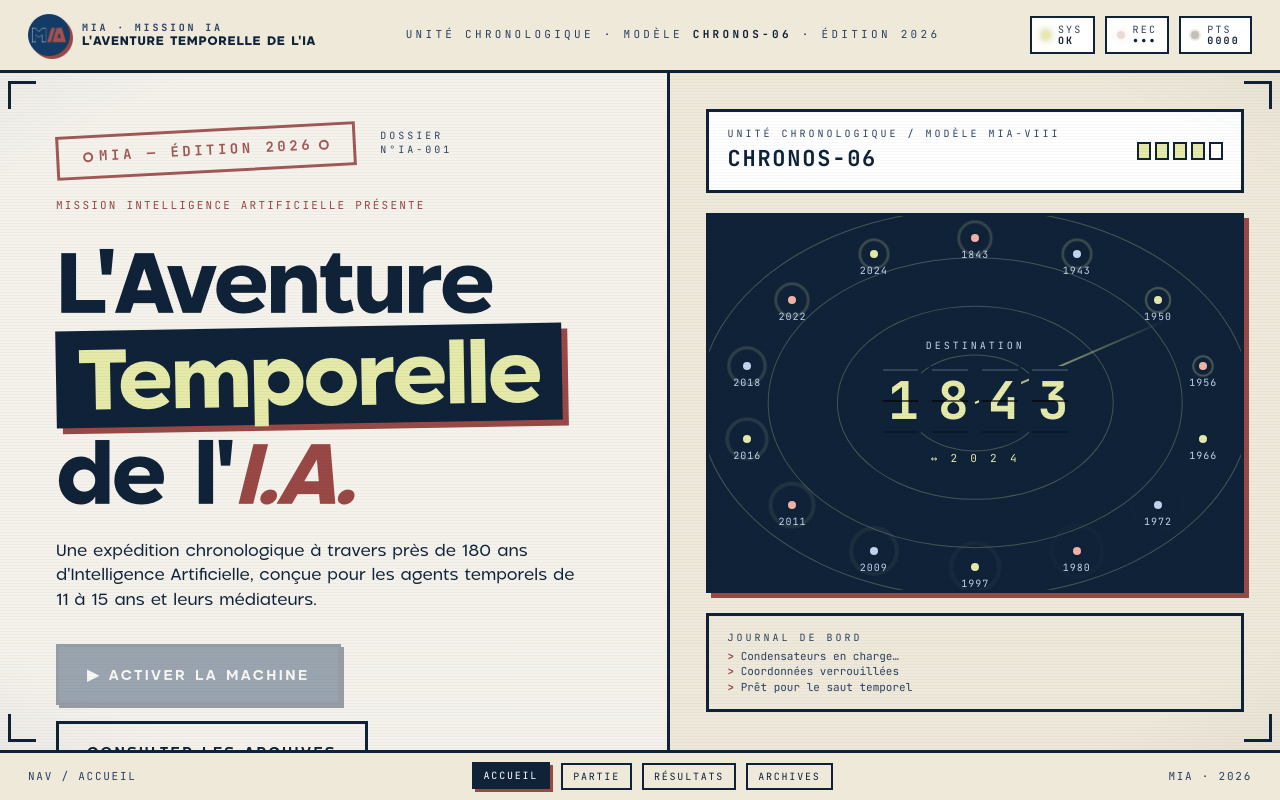
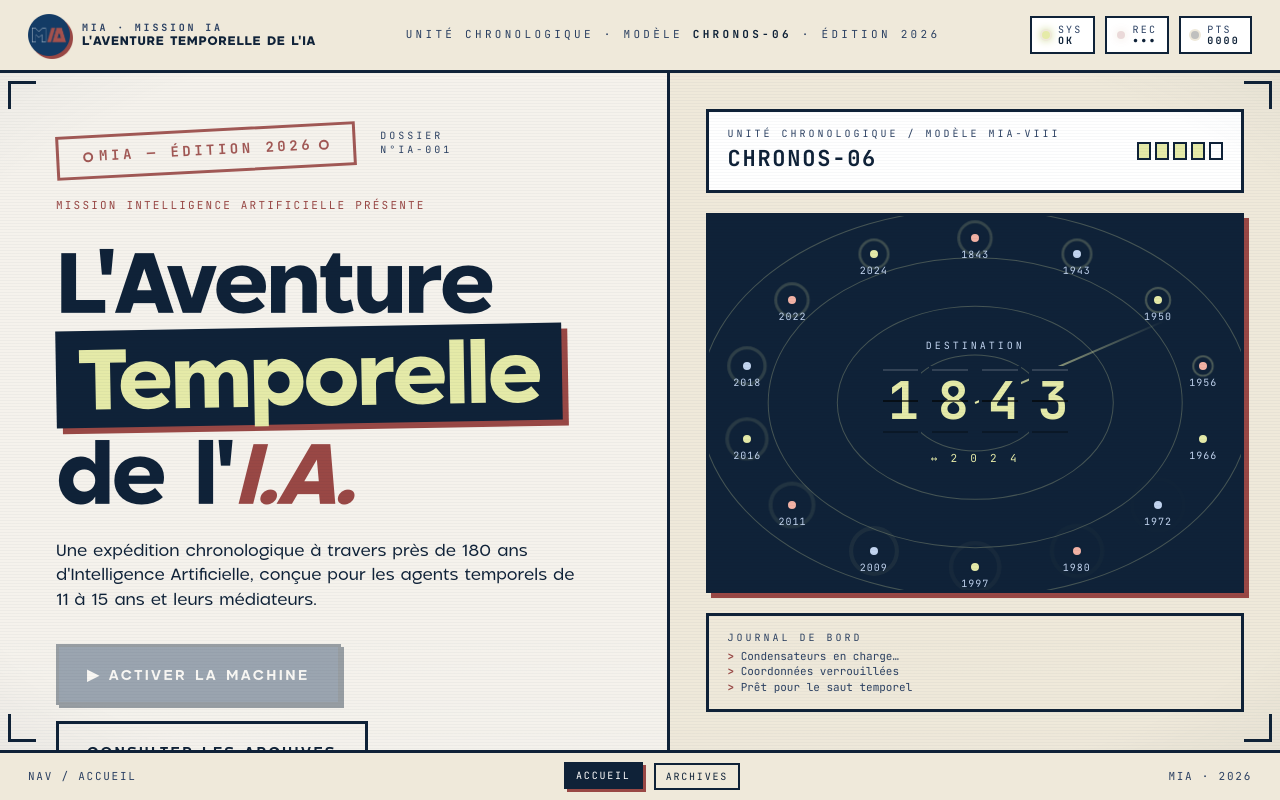
Before and after one commit to MaisonIA06/IA_Time_Travel, a React (Vite) app in the folder frontend/: page / in a window 1280 px wide. Built offline with nearby package versions, Linux system fonts and the light colour scheme; no server answers.

Commit message:
Chrome : retire les vignettes Partie et Résultats de la barre de navigation

```diff
--- a/frontend/src/components/instrument/InstrumentChrome.tsx
+++ b/frontend/src/components/instrument/InstrumentChrome.tsx
@@ -59,8 +59,6 @@ export function InstrumentTop({ readouts }: InstrumentTopProps) {
 
 const NAV_ITEMS = [
   { to: '/', label: 'Accueil' },
-  { to: '/game', label: 'Partie' },
-  { to: '/end', label: 'Résultats' },
   { to: '/museum', label: 'Archives' },
 ] as const
 
```
